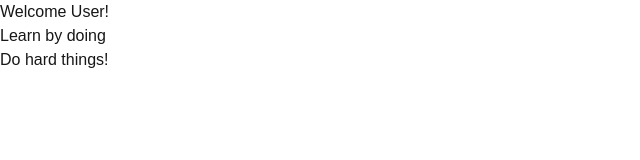
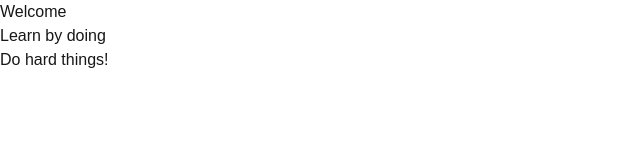
Before and after one commit to AnnCKaroki/alx-project-0x02-setup, a Next.js app in the folder alx-project-0x02/: page / in a window 1280 px wide. Shown: the top 160 px of the page, without its empty margins (0-640 px from the left). Built offline with nearby package versions, Linux system fonts and the light colour scheme.

Commit message:
Fix runtime error

```diff
--- a/alx-project-0x02/pages/index.tsx
+++ b/alx-project-0x02/pages/index.tsx
@@ -4,7 +4,7 @@ import Card from '../components/common/Card'
 const HomePage: React.FC =() => {
   return(
     <>
-    <h1>Welcome User!</h1>
+    <h1>Welcome</h1>
     <Card title="Learn by doing" content="Do hard things!" />
     </>
   )
```
